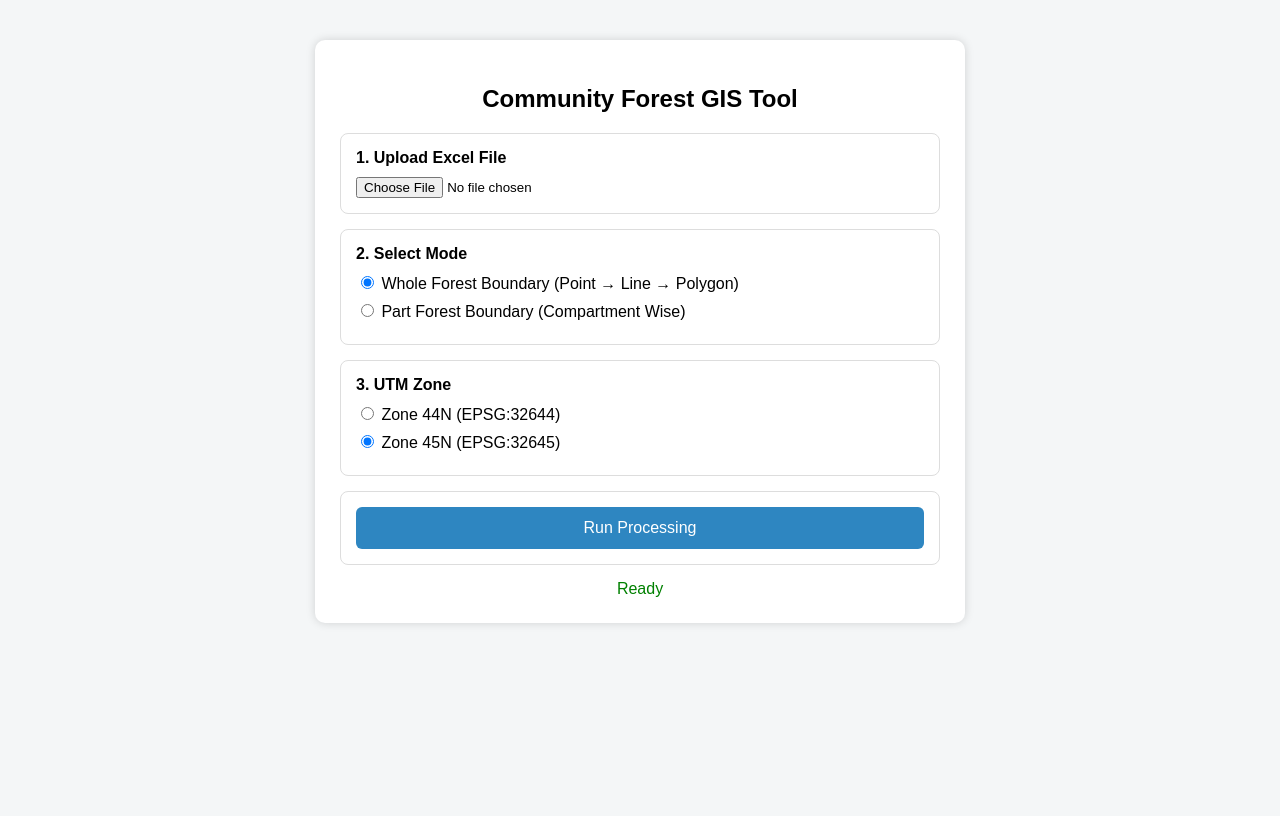
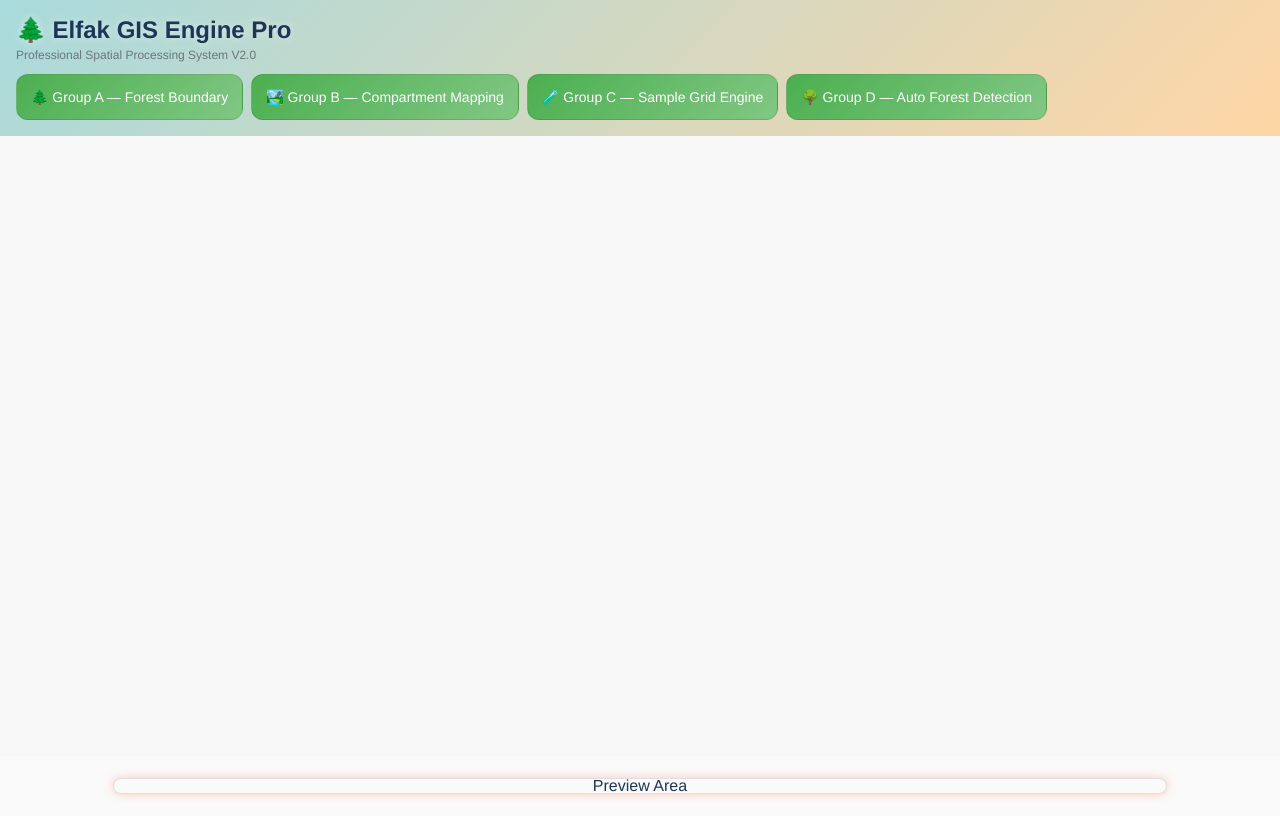
Before and after one commit to 1ravikafle-glitch/ElfakGISProStudio, a Flask app: page / in a window 1280 px wide. Before the commit the page ends 625 px from the top, so only its background shows below. Run offline with Flask 3, Linux system fonts and the light colour scheme.

Commit message:
Update index.html

```diff
--- a/templates/index.html
+++ b/templates/index.html
@@ -1,130 +1,288 @@
 <!DOCTYPE html>
 <html lang="en">
 <head>
-    <meta charset="UTF-8">
-    <title>CF Boundary Generator</title>
+<meta charset="UTF-8" />
+<meta name="viewport" content="width=device-width, initial-scale=1" />
+<title>GIS Engine Pro</title>
 
 <style>
-        body {
-            font-family: Arial;
-            background: #f4f6f7;
-            margin: 0;
+  /* Reset default styles for better consistency */
+  *, *::before, *::after {
+    box-sizing: border-box;
   }
 
-        .container {
-            width: 600px;
-            margin: 40px auto;
-            background: white;
-            padding: 25px;
-            border-radius: 10px;
-            box-shadow: 0px 0px 10px rgba(0,0,0,0.15);
+  body {
+    margin: 0;
+    font-family: 'Helvetica Neue', Helvetica, Arial, sans-serif;
+    background: #f8f8f8; /* Light creamy background */
+    color: #333; /* Darker text for contrast */
+    height: 100vh;
+    display: flex;
+    flex-direction: column;
   }
 
-        h2 {
-            text-align: center;
-            margin-bottom: 20px;
+  /* Top header styles with green, white, and orange accents */
+  .header {
+    padding: 16px;
+    background: linear-gradient(135deg, #a8dadc, #ffd6a5); /* Soft green to orange gradient */
+    display: flex;
+    flex-direction: column;
+    align-items: stretch;
+  }
+
+  .header-title {
+    font-size: 24px;
+    font-weight: 700;
+    display: flex;
+    align-items: center;
+    gap: 8px;
+    color: #1d3557; /* Deep blue for contrast */
+    text-shadow: 0 0 10px #ffffff88;
+  }
+
+  .header-sub {
+    font-size: 12px;
+    color: #6c757d; /* Grayish */
+    margin-top: 4px;
+    margin-bottom: 12px;
+  }
+
+  /* Buttons container with orange accents */
+  .buttons-container {
+    display: flex;
+    gap: 8px;
+    flex-wrap: wrap;
+  }
+
+  /* Group cards with green and orange gradients and hover effects */
+  .card {
+    padding: 14px;
+    border-radius: 12px;
+    cursor: pointer;
+    transition: all 0.3s ease;
+    background: linear-gradient(135deg, #4caf50, #81c784); /* Green gradient */
+    border: 1px solid rgba(0,0,0,0.1);
+    display: flex;
+    align-items: center;
+    font-size: 14px;
+    color: #fff;
+  }
+
+  .card:hover {
+    background: linear-gradient(135deg, #66bb6a, #a5d6a7);
+    transform: translateY(-2px);
+  }
+
+  .card.active {
+    background: linear-gradient(135deg, #2e7d32, #388e3c); /* Darker green for active */
+    border-color: #ffd6a5; /* Light orange border */
+    box-shadow: 0 0 15px #388e3c66;
+  }
+
+  /* Panel styles */
+  #panel {
+    margin-top: 20px;
+    opacity: 0;
+    transform: translateY(10px);
+    transition: all 0.4s ease;
+  }
+
+  #panel.show {
+    opacity: 1;
+    transform: translateY(0);
+  }
+
+  /* Sections styles */
+  .section {
+    display: none;
+    margin-top: 10px;
+    padding-top: 10px;
+    border-top: 1px solid rgba(0,0,0,0.1);
+    display: flex;
+    flex-direction: column;
+  }
+
+  /* Inputs styles with white and orange accents */
+  input, select {
+    width: 100%;
+    padding: 12px;
+    margin-top: 10px;
+    border-radius: 10px;
+    background: #ffffff; /* White background for inputs */
+    border: 1px solid rgba(0,0,0,0.2);
+    color: #333;
+    outline: none;
+    font-size: 14px;
+    transition: border-color 0.2s ease, box-shadow 0.2s ease;
+  }
+
+  input:focus, select:focus {
+    border-color: #ff7f50; /* Coral orange outline */
+    box-shadow: 0 0 8px #ff7f5066;
+  }
+
+  /* Button styles with orange gradient and glow */
+  .btn {
+    width: 100%;
+    margin-top: 15px;
+    padding: 12px;
+    border-radius: 10px;
+    background: linear-gradient(135deg, #ff7f50, #ffb347); /* Orange shades */
+    border: none;
+    font-weight: 600;
+    cursor: pointer;
+    font-size: 14px;
+    transition: all 0.3s ease, box-shadow 0.2s ease;
+  }
+
+  .btn:hover {
+    background: linear-gradient(135deg, #ffb347, #ff7f50);
+    box-shadow: 0 0 15px #ff7f5066;
+    transform: scale(1.02);
+  }
+
+  /* Preview container styles with glow effect */
+  .preview {
+    flex: 1;
+    display: flex;
+    align-items: center;
+    justify-content: center;
+    padding: 20px;
+    background-color: #fafafa; /* Slightly off-white for contrast */
   }
 
   .box {
-            border: 1px solid #ddd;
-            border-radius: 8px;
-            padding: 15px;
-            margin-bottom: 15px;
-        }
-
-        label {
-            display: block;
-            margin: 8px 0;
-        }
-
-        input[type="file"] {
-            width: 100%;
-        }
-
-        button {
-            width: 100%;
-            padding: 12px;
-            background: #2E86C1;
-            color: white;
-            border: none;
-            border-radius: 6px;
+    width: 85%;
+    height: 80%;
+    border-radius: 16px;
+    background: rgba(255,255,255,0.03);
+    border: 1px solid rgba(0,0,0,0.1);
+    display: flex;
+    align-items: center;
+    justify-content: center;
+    overflow: hidden;
     font-size: 16px;
-            cursor: pointer;
-        }
-
-        button:hover {
-            background: #1b4f72;
-        }
-
-        .title {
-            font-weight: bold;
-            margin-bottom: 10px;
-        }
-
-        .status {
     text-align: center;
-            margin-top: 10px;
-            color: green;
+    color: #1d3557; /* Deep blue text for contrast */
+    box-shadow: 0 0 10px #ff7f5066;
   }
 </style>
 </head>
-
 <body>
 
-<div class="container">
-
-    <h2>Community Forest GIS Tool</h2>
-
-    <form action="/upload" method="post" enctype="multipart/form-data">
-
-        <!-- FILE -->
-        <div class="box">
-            <div class="title">1. Upload Excel File</div>
-            <input type="file" name="file" required>
+<!-- Top Header -->
+<div class="header">
+  <div class="header-title">
+    🌲 Elfak GIS Engine Pro
+  </div>
+  <div class="header-sub">Professional Spatial Processing System V2.0</div>
+  <div class="buttons-container">
+    <div class="card" onclick="setGroup('A')">🌲 Group A — Forest Boundary</div>
+    <div class="card" onclick="setGroup('B')">🏞️ Group B — Compartment Mapping</div>
+    <div class="card" onclick="setGroup('C')">🧪 Group C — Sample Grid Engine</div>
+    <div class="card" onclick="setGroup('D')">🌳 Group D — Auto Forest Detection</div>
+  </div>
 </div>
 
-        <!-- MODE -->
-        <div class="box">
-            <div class="title">2. Select Mode</div>
+<!-- Bottom Area: Processing Panel and Preview -->
+<div style="display:flex; flex:1; flex-direction:column;">
+  <!-- Processing Panel -->
+  <div id="panel" class="panel" style="padding: 16px;">
+    <!-- File Upload -->
+    <input type="file" id="file" />
 
-            <label>
-                <input type="radio" name="mode" value="whole" checked>
-                Whole Forest Boundary (Point → Line → Polygon)
-            </label>
-
-            <label>
-                <input type="radio" name="mode" value="part">
-                Part Forest Boundary (Compartment Wise)
-            </label>
+    <!-- Group A Section -->
+    <div id="aBox" class="section">
+      <small>Forest Name (required only for Group A)</small>
+      <input id="forest" placeholder="Enter forest name" />
     </div>
 
-        <!-- ZONE -->
-        <div class="box">
-            <div class="title">3. UTM Zone</div>
+    <!-- UTM Zone -->
+    <select id="zone">
+      <option value="44">UTM 44N</option>
+      <option value="45">UTM 45N</option>
+    </select>
 
-            <label>
-                <input type="radio" name="zone" value="44">
-                Zone 44N (EPSG:32644)
-            </label>
+    <!-- Group C Grid Settings -->
+    <div id="cBox" class="section">
+      <small>Input Source (required)</small>
+      <select id="source">
+        <option value="A">Group A Data</option>
+        <option value="B">Group B Data</option>
+        <option value="ZIP">Shapefile ZIP</option>
+      </select>
 
-            <label>
-                <input type="radio" name="zone" value="45" checked>
-                Zone 45N (EPSG:32645)
-            </label>
+      <small>Grid Settings</small>
+      <input id="w" placeholder="Cell Width (m)" />
+      <input id="h" placeholder="Cell Height (m)" />
+      <input id="rows" placeholder="Rows" />
+      <input id="cols" placeholder="Columns" />
     </div>
 
-        <!-- SUBMIT -->
-        <div class="box">
-            <button type="submit">Run Processing</button>
+    <!-- Run Button -->
+    <button class="btn" onclick="run()">Run Processing</button>
   </div>
 
-    </form>
-
-    <div class="status">
-        Ready
+  <!-- Preview Area -->
+  <div class="preview">
+    <div class="box" id="preview">
+      Preview Area
+    </div>
+  </div>
 </div>
 
-</div>
+<script>
+  let mode = null;
+
+  function setGroup(m) {
+    mode = m;
+
+    document.querySelectorAll('.card').forEach(c => c.classList.remove('active'));
+    event.target.classList.add('active');
+
+    document.getElementById("panel").classList.add("show");
+
+    // Reset sections visibility
+    document.getElementById("aBox").style.display = "none";
+    document.getElementById("cBox").style.display = "none";
+
+    // Show relevant section
+    if (mode === "A") {
+      document.getElementById("aBox").style.display = "block";
+    }
+    if (mode === "C") {
+      document.getElementById("cBox").style.display = "block";
+    }
+  }
+
+  async function run() {
+    let fd = new FormData();
+    fd.append("file", document.getElementById("file").files[0]);
+    fd.append("mode", mode);
+    fd.append("zone", document.getElementById("zone").value);
+
+    if (mode === "A") {
+      fd.append("forest", document.getElementById("forest").value);
+    }
+
+    if (mode === "C") {
+      fd.append("source", document.getElementById("source").value);
+      fd.append("w", document.getElementById("w").value);
+      fd.append("h", document.getElementById("h").value);
+      fd.append("rows", document.getElementById("rows").value);
+      fd.append("cols", document.getElementById("cols").value);
+    }
+
+    try {
+      let res = await fetch("/upload", { method: "POST", body: fd });
+      let blob = await res.blob();
+      document.getElementById("preview").innerHTML = "✔ Processing Complete - Download Ready";
+    } catch (error) {
+      document.getElementById("preview").innerHTML = "❌ Error during processing.";
+      console.error(error);
+    }
+  }
+</script>
 
 </body>
 </html>
```
Lines whose indentation alone changed are shown as unchanged.
